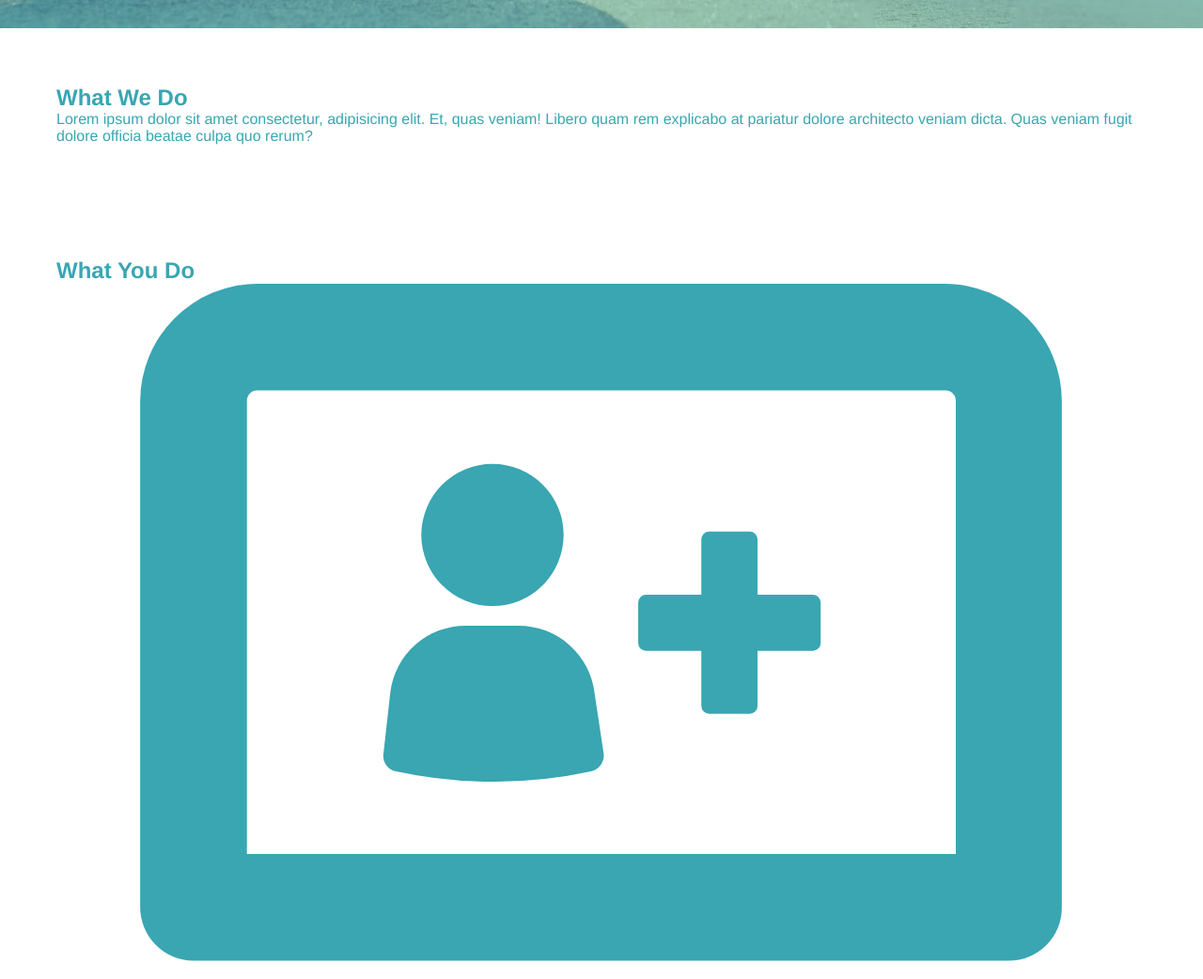
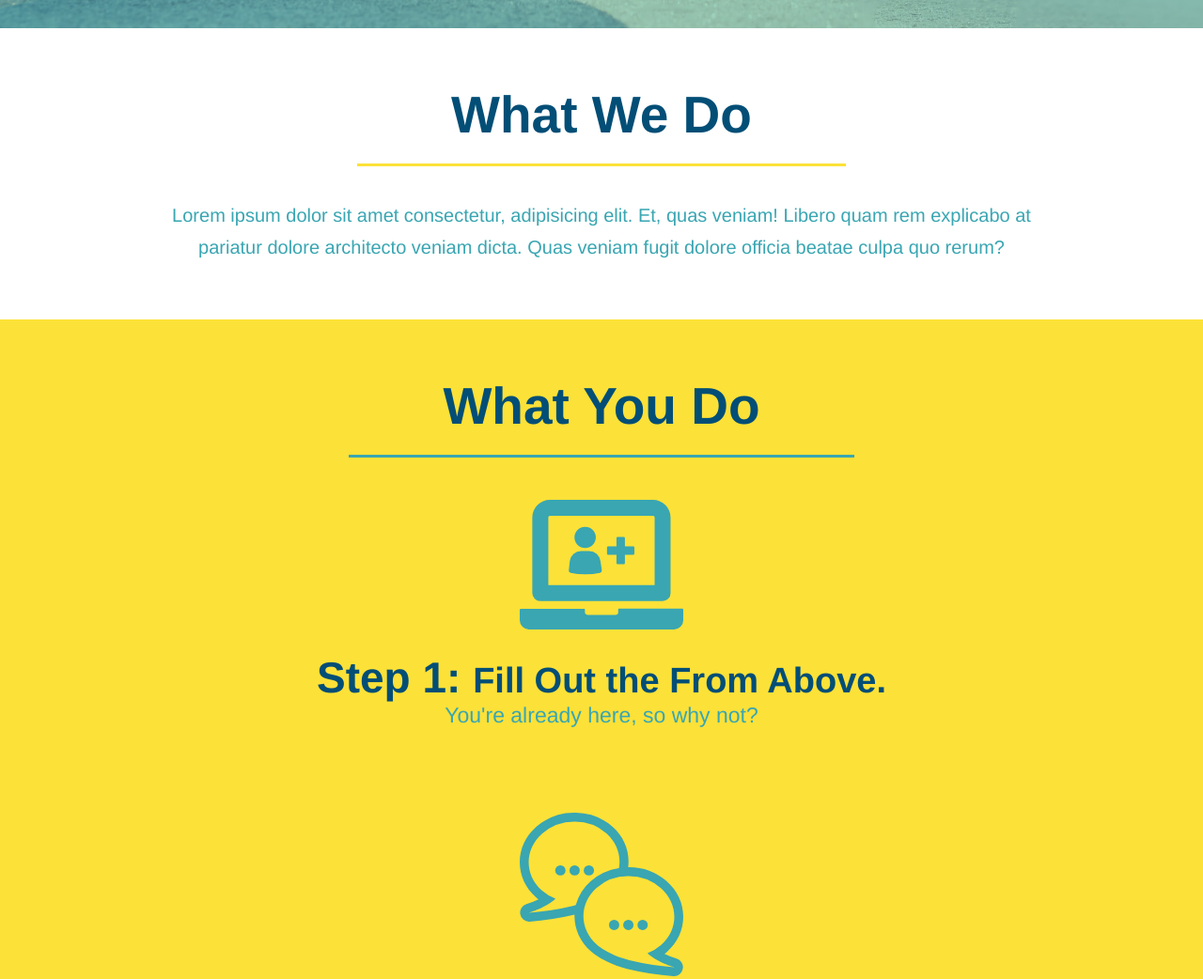
Before and after one commit to sharee-k/run-buddy, a plain HTML site: page index.html in a window 1280 px wide. Shown: the part 652-1694 px from the top of the page at 94% size. Drawn offline with Linux system fonts and the light colour scheme; files whose address does not match are found by name.

Commit message:
what you do section

```diff
--- a/assets/css/style.css
+++ b/assets/css/style.css
@@ -119,3 +119,62 @@ section {
     font-size: 16px;
 }
 /* Hero Style End*/
+
+.section-title {
+    font-size: 55px;
+    color: #024e76;
+    margin-bottom: 35px;
+    padding: 0 100px 20px 100px;
+    display: inline-block;
+    border-bottom: 3px solid;
+}
+
+.primary-border {
+    border-color: #fce138;
+}
+
+.secondary-border {
+    border-color: #39a6b2;
+}
+
+
+.intro {
+    text-align: center;
+}
+
+.intro p {
+    line-height: 1.7;
+    color: #39a6b2;
+    width: 80%;
+    font-size: 20px;
+    margin: 0 auto;
+}
+
+.steps {
+    text-align: center;
+    background: #fce138;
+}
+
+.steps div {
+    margin-bottom: 80px;
+}
+
+.steps img {
+    width: 15%;
+    margin: 10px 0;
+}
+
+.steps h3 {
+    color: #024e76;
+    font-size: 46px;
+    margin-top: 10px;
+}
+
+.steps p {
+    color: #39a6b2;
+    font-size: 23px;
+}
+
+.steps span {
+    font-size: 38px;
+}
--- a/index.html
+++ b/index.html
@@ -65,36 +65,36 @@
         <!-- End hero-->
 
         <!-- "what we do" section-->
-        <section id="what-we-do">
-            <h2>What We Do</h2>
+        <section id="what-we-do" class="intro">
+            <h2 class="section-title primary-border">What We Do</h2>
             <p>Lorem ipsum dolor sit amet consectetur, adipisicing elit. Et, quas veniam! Libero quam rem explicabo at pariatur dolore architecto veniam dicta. Quas veniam fugit dolore officia beatae culpa quo rerum?</p>
         </section>
 
         <!-- "what you do" section-->
-        <section id="what-you-do">
-            <h2>What You Do</h2>
+        <section id="what-you-do" class="steps">
+            <h2 class="section-title secondary-border">What You Do</h2>
 
             <div>
                 <img src="./assets/images/step-1.svg" alt="" />
-                <h3>Step 1: Fill Out the From Above.</h3>
+                <h3>Step 1: <span>Fill Out the From Above.</span></h3>
                 <p>You're already here, so why not?</p>
             </div>
 
             <div>
                 <img src="./assets/images/step-2.svg" alt="" />
-                <h3>Step 2: Consult with One of Our Trainers.</h3>
+                <h3>Step 2: <span>Consult with One of Our Trainers.</span></h3>
                 <p>Are you here to build muscle, lose weight, or just feel good?</p>
             </div>
 
             <div>
                 <img src=".assets/images/step-3.svg" alt="" />
-                <h3>Step 3: Get Running.</h3>
+                <h3>Step 3: <span>Get Running.</span></h3>
                 <p>Hit the ground running (literally) once your trainer lays our your plan.</p>
             </div>
 
             <div>
                 <img src=".assets/images/step-4.svg" alt="" />
-                <h3>Step 4: See Results.</h3>
+                <h3>Step 4: <span>See Results.</span></h3>
                 <p>Bi-weekly checkins with your trainer will keep you focused.</p>
             </div>
         </section>
```
